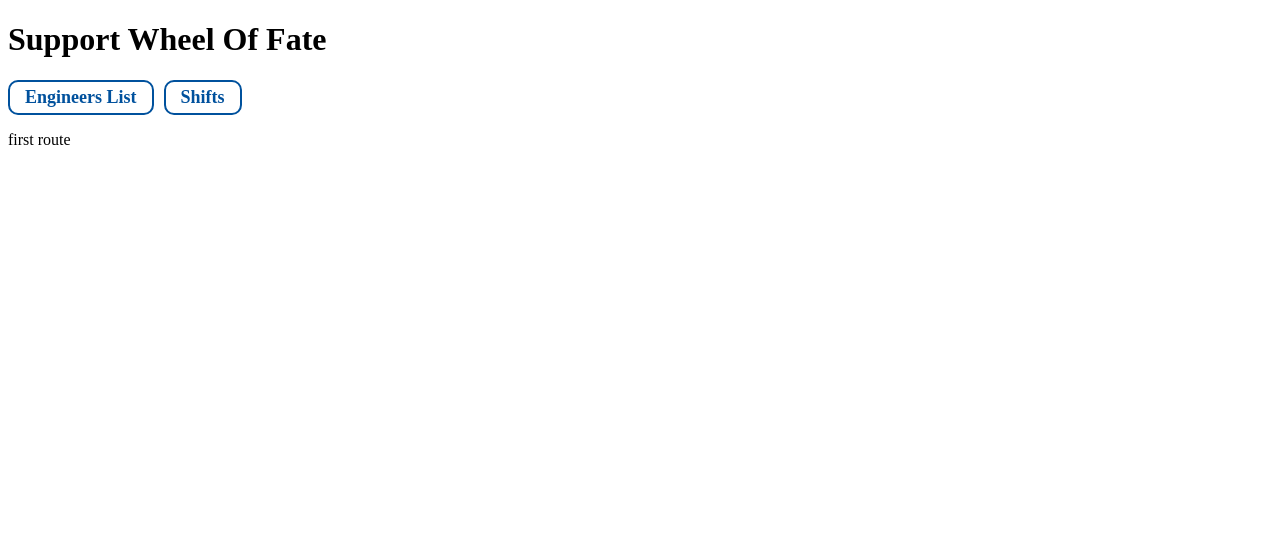
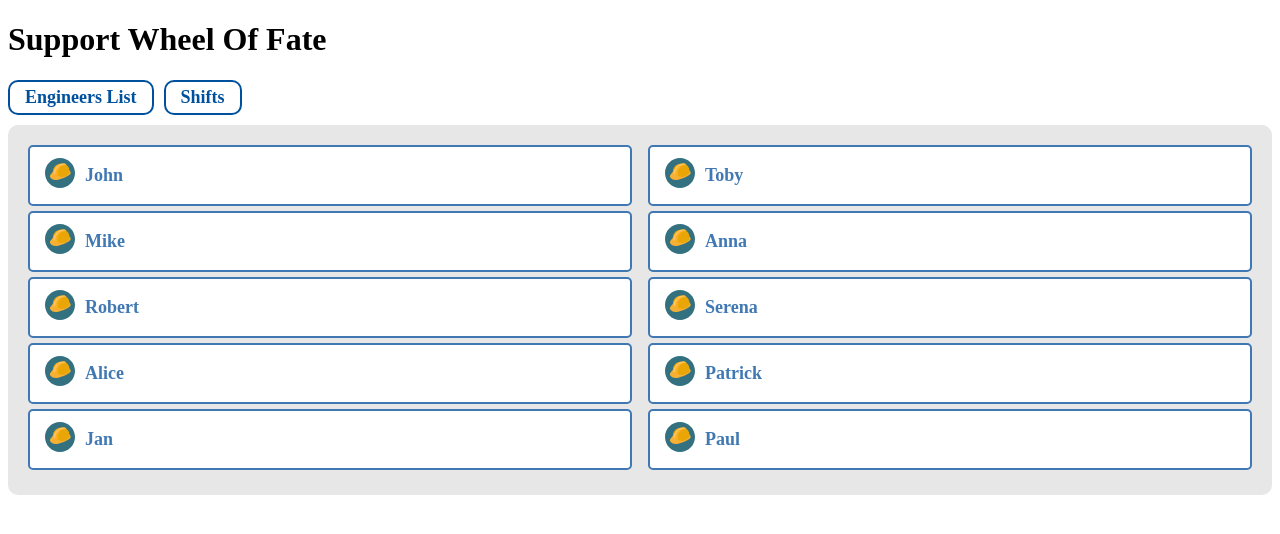
Before and after one commit to andreiggr/support-wheel-of-fate, a React (Vite) app: page / in a window 1280 px wide. Shown: the top 534 px of the page. Built offline with nearby package versions, Linux system fonts and the light colour scheme.

Commit message:
Engineers List

```diff
--- /dev/null
+++ b/src/components/modules/EngList.js
@@ -0,0 +1,62 @@
+import React from "react";
+import styled from "styled-components";
+import { Image, View } from "../blocks";
+import engineers from "../../utils/mockData";
+import HelmetIcon from "../../assets/helmet.svg";
+
+const EngList = () => {
+  return (
+    <ListContainer>
+      {engineers &&
+        engineers.map((e, i) => (
+          <EngineerCard key={i}>
+            <Icon src={HelmetIcon} />
+            <Title>{e.name}</Title>
+          </EngineerCard>
+        ))}
+    </ListContainer>
+  );
+};
+
+export default EngList;
+
+const Icon = styled(Image)`
+  height: 30px;
+  margin-right: 10px;
+`;
+
+const Title = styled.p`
+  font-size: 18px;
+  font-weight: bold;
+`;
+
+const ListContainer = styled(View)`
+  padding: 20px;
+  background-color: #e7e7e7;
+  margin: 10px 0;
+
+  border-radius: 10px;
+
+  display: block;
+  columns: 2 auto;
+`;
+
+const EngineerCard = styled(View)`
+  display: flex;
+  flex-direction: row;
+  align-items: center;
+  background-color: white;
+  border: 2px solid #4078b3;
+  padding: 0px 15px;
+  color: #4078b3;
+
+  margin-bottom: 5px;
+
+  border-radius: 5px;
+  cursor: pointer;
+
+  :hover {
+    background-color: #4078b3;
+    color: white;
+  }
+`;
--- a/src/components/modules/Routes.js
+++ b/src/components/modules/Routes.js
@@ -1,11 +1,12 @@
 import React from "react";
 import { BrowserRouter, Route, Switch } from "react-router-dom";
+import EngList from "./EngList";
 
 const Routes = () => {
   return (
     <BrowserRouter>
       <Switch>
-        <Route exact path="/" render={() => <p>first route</p>} />
+        <Route exact path="/" render={() => <EngList />} />
         <Route path="/shifts" render={() => <p>shifts route</p>} />
       </Switch>
     </BrowserRouter>
```
Also changed, not shown: src/assets/helmet.svg (added).
